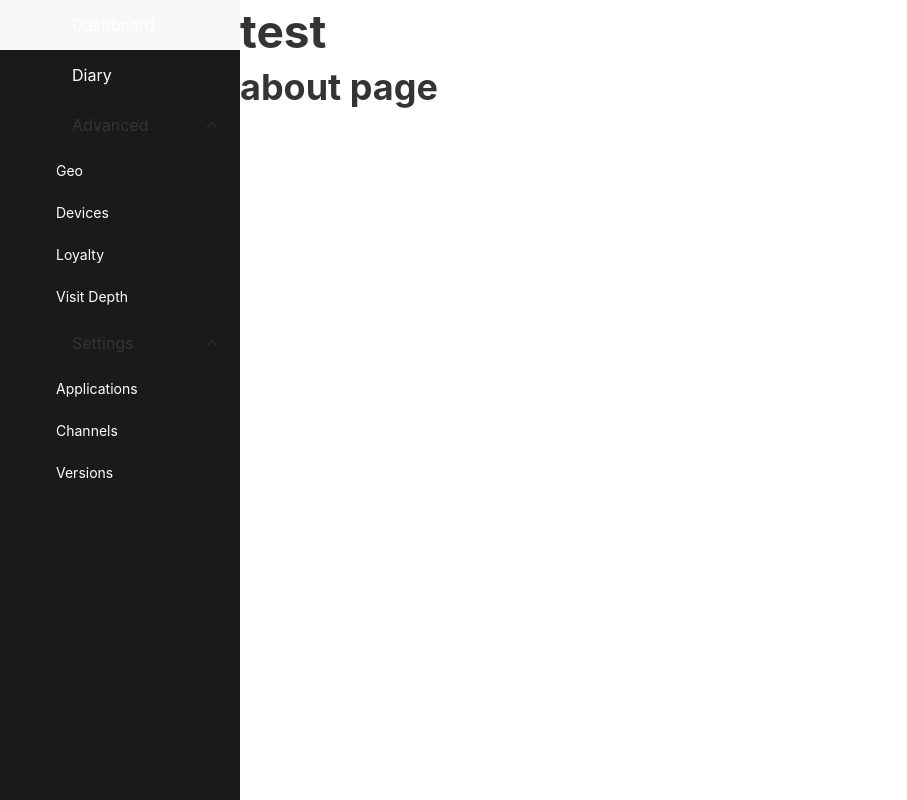
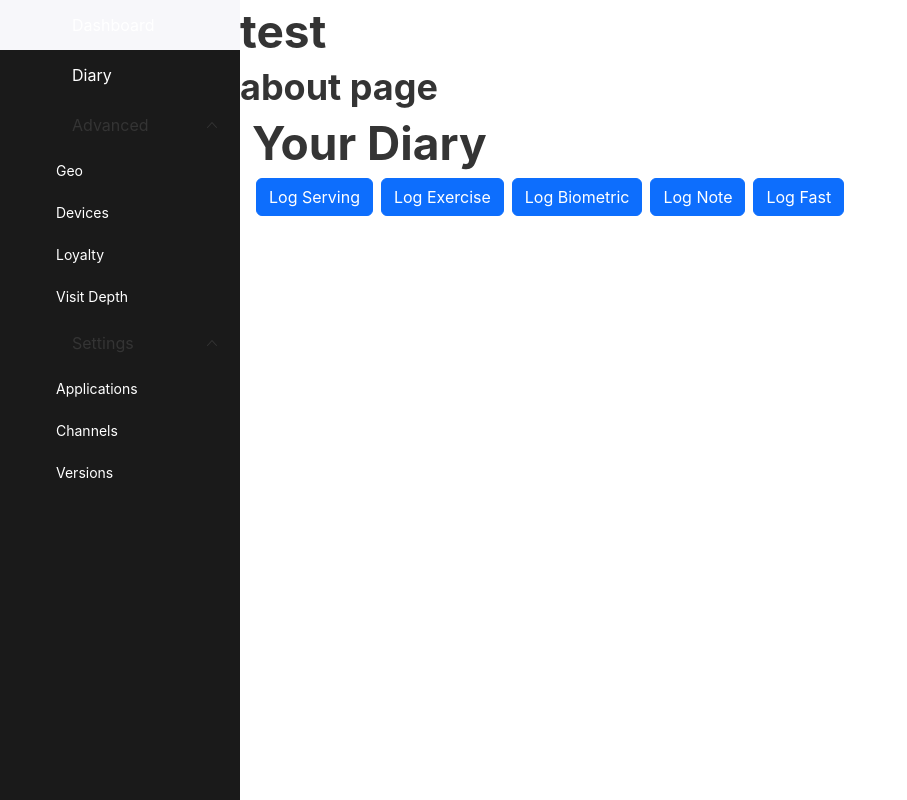
Before and after one commit to Saja-elkurtehi/InsuWell, a React (Create React App) app in the folder insulin-coach/: page /about in a window 1280 px wide. Shown: the whole page, without its empty margins (0-907 px from the left). Built offline with nearby package versions, Linux system fonts and the light colour scheme; some icons are missing.

Commit message:
Pushing a rocking star modal to log meals

```diff
--- a/insulin-coach/package.json
+++ b/insulin-coach/package.json
@@ -7,6 +7,7 @@
     "@testing-library/jest-dom": "^5.17.0",
     "@testing-library/react": "^13.4.0",
     "@testing-library/user-event": "^13.5.0",
+    "bootstrap": "^5.3.3",
     "react": "^18.3.1",
     "react-dom": "^18.3.1",
     "react-router-dom": "^6.26.2",
--- /dev/null
+++ b/insulin-coach/src/components/DiaryActions/DiaryActions.js
@@ -0,0 +1,35 @@
+// src/components/DiaryActions.js
+import React, { useState } from 'react';
+import FoodLogModal from '../Modals/FoodLogModal';
+import 'bootstrap/dist/css/bootstrap.min.css';
+
+const DiaryActions = () => {
+    const [showModal, setShowModal] = useState(false);
+
+    const handleShow = () => setShowModal(true);
+    const handleClose = () => setShowModal(false);
+
+    return (
+        <div className="d-flex mb-2 align-items-center justify-content-between flex-wrap">
+            <button type="button" className="btn btn-primary m-1" title="Log a serving to your diary" onClick={handleShow}>
+                Log Serving
+            </button>
+            <button type="button" className="btn btn-primary m-1" title="Log an exercise to your diary">
+                Log Exercise
+            </button>
+            <button type="button" className="btn btn-primary m-1" title="Log a biometric to your diary">
+                Log Biometric
+            </button>
+            <button type="button" className="btn btn-primary m-1" title="Log a note to your diary">
+                Log Note
+            </button>
+            <button type="button" className="btn btn-primary m-1" title="Log a fast to your diary">
+                Log Fast
+            </button>
+
+            <FoodLogModal show={showModal} handleClose={handleClose} />
+        </div>
+    );
+};
+
+export default DiaryActions;
--- /dev/null
+++ b/insulin-coach/src/components/Modals/FoodLogModal.js
@@ -0,0 +1,41 @@
+// src/components/FoodLogModal.js
+import React, { useState } from 'react';
+import 'bootstrap/dist/css/bootstrap.min.css';
+
+const FoodLogModal = ({ show, handleClose }) => {
+    const [searchTerm, setSearchTerm] = useState('');
+
+    const handleSearch = () => {
+        // Here you can call your food API with the search term
+        console.log('Searching for:', searchTerm);
+    };
+
+    return (
+        <div className={`modal ${show ? 'show' : ''}`} style={{ display: show ? 'block' : 'none' }} aria-hidden={!show}>
+            <div className="modal-dialog">
+                <div className="modal-content">
+                    <div className="modal-header">
+                        <h5 className="modal-title">Log a Serving</h5>
+                        <button type="button" className="close" onClick={handleClose} aria-label="Close">
+                            <span>&times;</span>
+                        </button>
+                    </div>
+                    <div className="modal-body">
+                        <input
+                            type="text"
+                            className="form-control"
+                            placeholder="Search for food..."
+                            value={searchTerm}
+                            onChange={(e) => setSearchTerm(e.target.value)}
+                        />
+                        <button className="btn btn-primary mt-2" onClick={handleSearch}>
+                            Search
+                        </button>
+                    </div>
+                </div>
+            </div>
+        </div>
+    );
+};
+
+export default FoodLogModal;
--- a/insulin-coach/src/pages/About.js
+++ b/insulin-coach/src/pages/About.js
@@ -1,10 +1,16 @@
 import Header from '../components/Header'
+import React from 'react';
+import DiaryActions from '../components/DiaryActions/DiaryActions';
 
 export default function About() {
     return (
         <>
             <Header />
             <h2>about page</h2>
+            <div className="container">
+                <h1>Your Diary</h1>
+                <DiaryActions />
+            </div>
         </>
     )
 }
```
Also changed, not shown: 1 other file (tests, documents, lock files or other folders).
